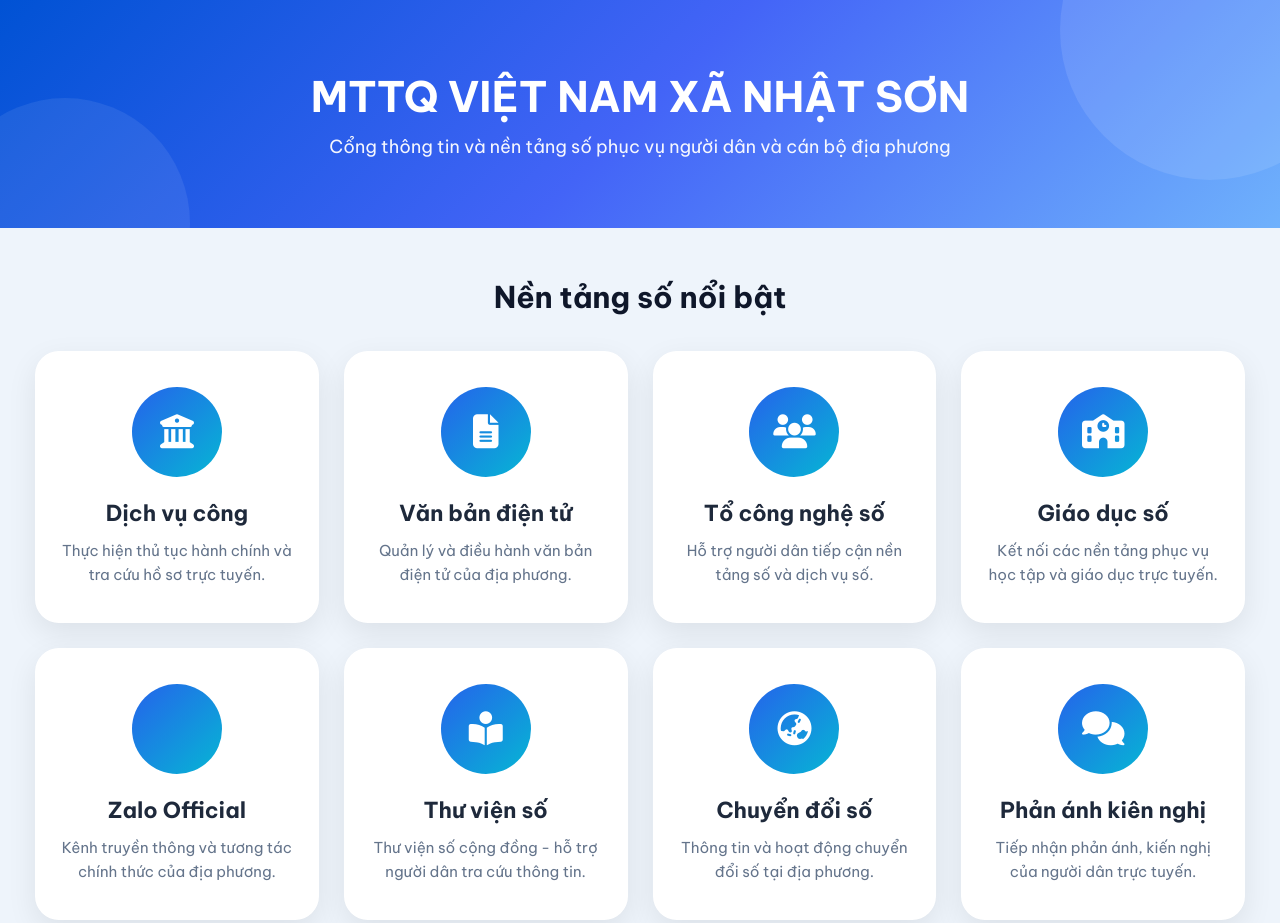
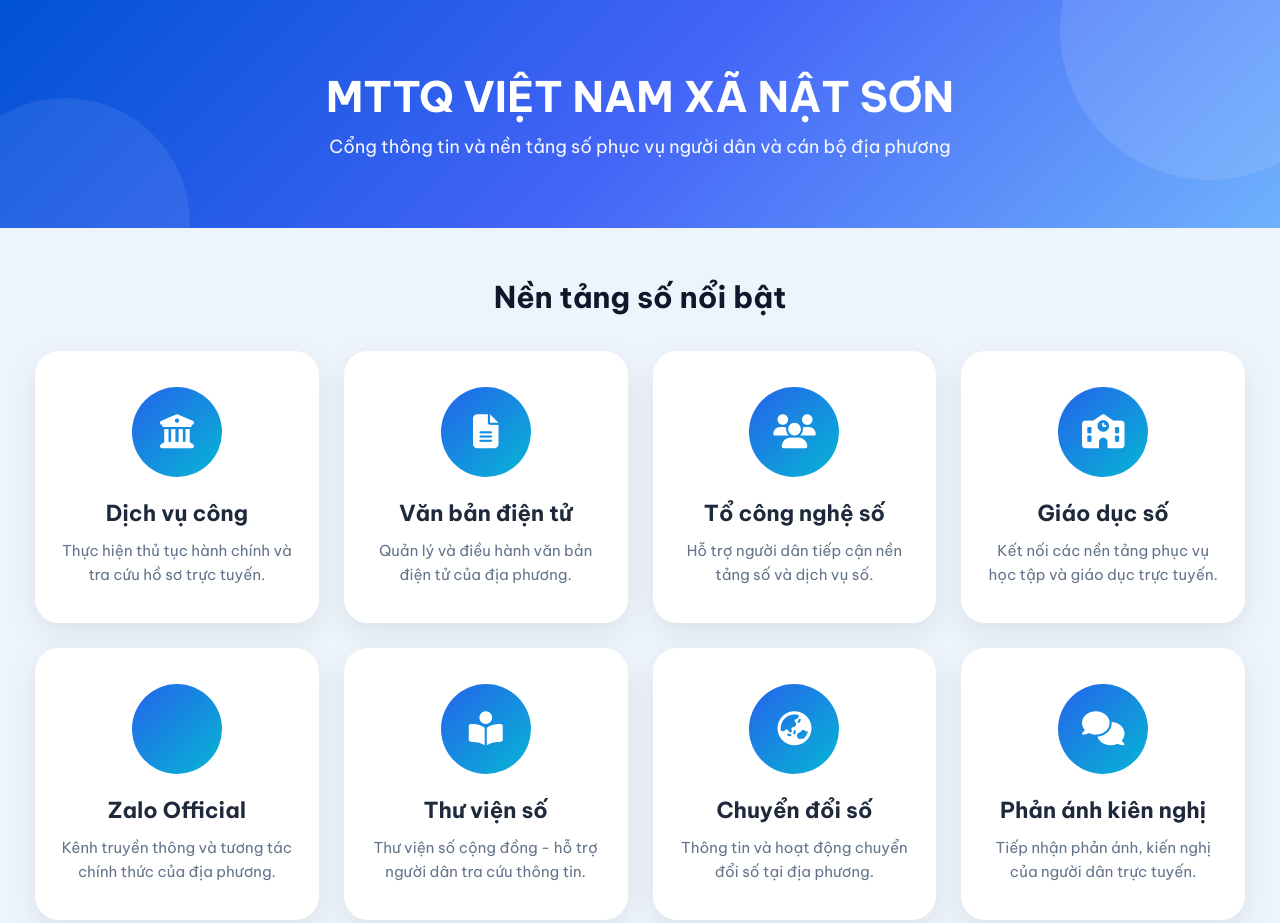
Before and after one commit to manhtuna91hb/mttqnatson.github.io, a plain HTML site: page index.html in a window 1280 px wide. Shown: the top 923 px of the page. Drawn offline with Linux system fonts and the light colour scheme.

Commit message:
Update index.html

```diff
--- a/index.html
+++ b/index.html
@@ -164,7 +164,7 @@
 <body>
 
   <section class="header">
-    <h1>MTTQ VIỆT NAM XÃ NHẬT SƠN</h1>
+    <h1>MTTQ VIỆT NAM XÃ NẬT SƠN</h1>
     <p>Cổng thông tin và nền tảng số phục vụ người dân và cán bộ địa phương</p>
   </section>
 
```
